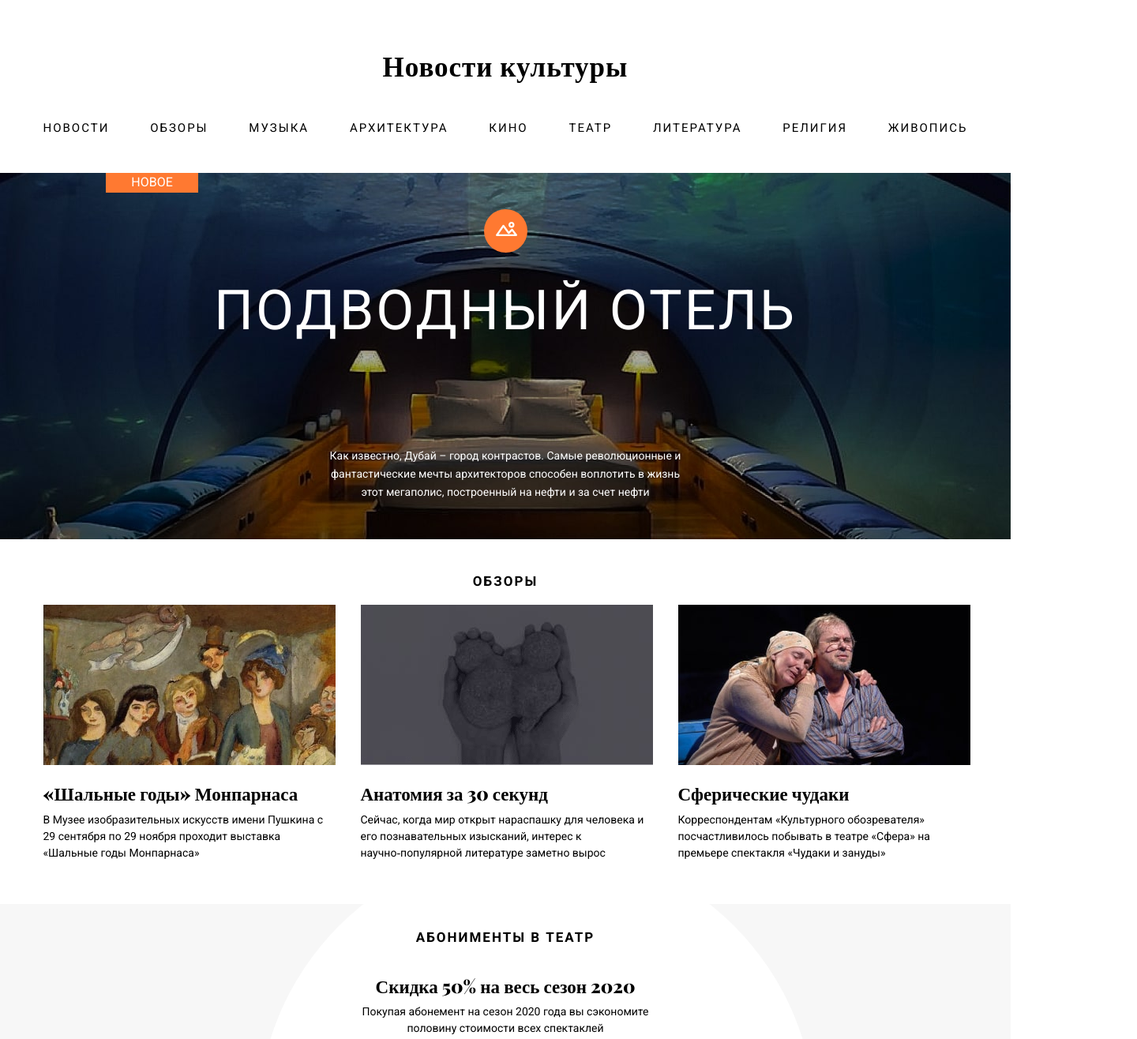
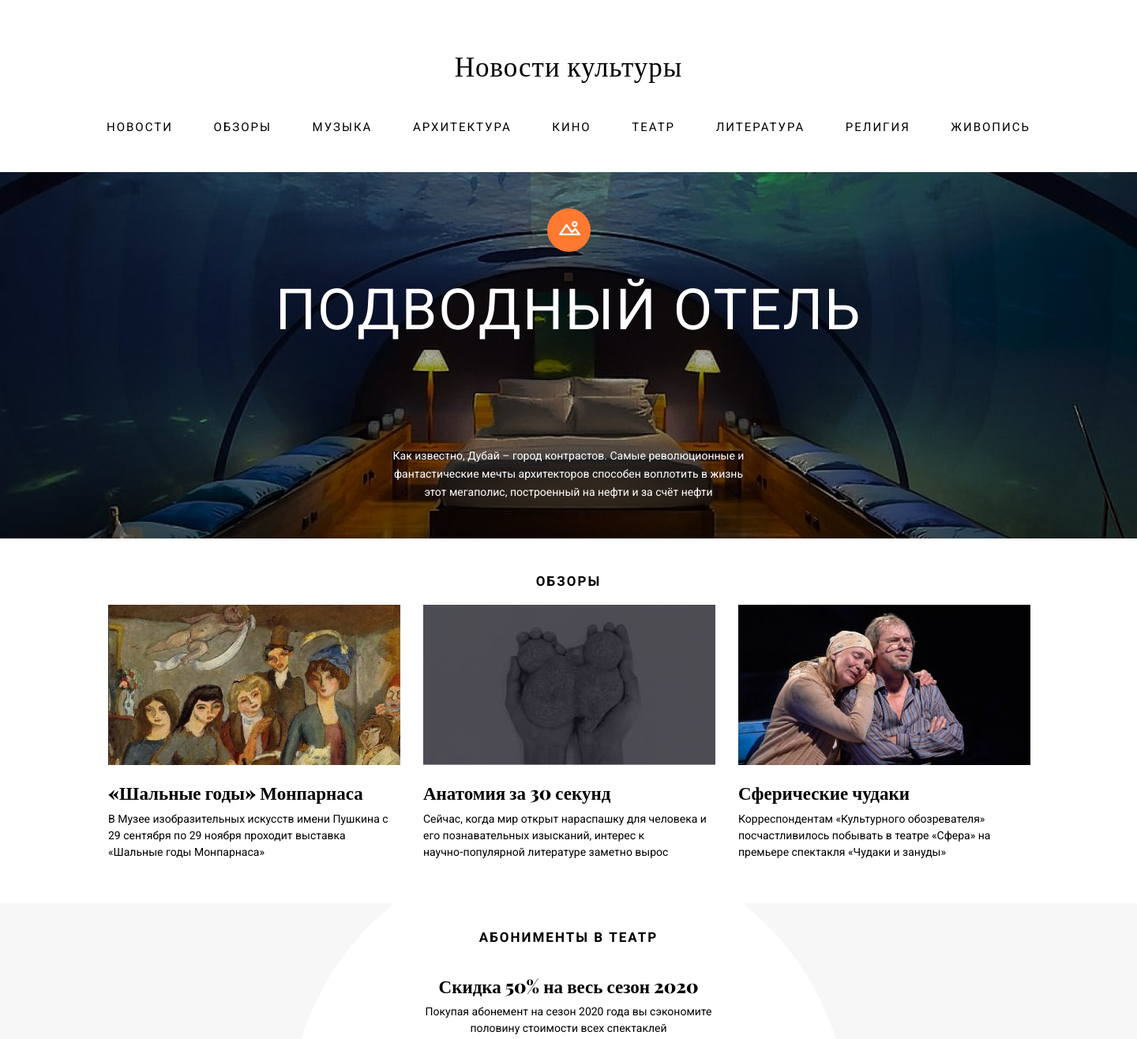
Before and after one commit to Shooouuun/culture_news, a plain HTML site: page index.html in a window 1280 px wide. Shown: the top 1316 px of the page at 79% size, 1440 px wide, since content can reach past the window. Drawn offline with nearby package versions, Linux system fonts and the light colour scheme.

Commit message:
changed some blocks and rules

```diff
--- a/css/style.css
+++ b/css/style.css
@@ -1,6 +1,7 @@
 *,
 *::before,
 *::after {
+  -webkit-box-sizing: inherit;
           box-sizing: inherit;
   margin: 0;
   padding: 0;
@@ -11,10 +12,13 @@
   color: inherit;
 }
 
-html {
+body {
+  -webkit-box-sizing: border-box;
           box-sizing: border-box;
-  font-family: 'Roboto', serif;
-  font-weight: 400;
+  min-width: 1440px;
+  font-family: 'Roboto', "Arial", serif;
+  font-style: normal;
+  font-weight: normal;
 }
 
 a {
@@ -25,34 +29,66 @@ ul {
   list-style: none;
 }
 
+img {
+  max-width: 100%;
+  height: auto;
+}
+
+.visually-hidden:not(:focus):not(:active) {
+  position: absolute;
+
+  width: 1px;
+  height: 1px;
+  margin: -1px;
+  border: 0;
+  padding: 0;
+
+  white-space: nowrap;
+
+  clip: rect(0 0 0 0);
+  overflow: hidden;
+}
+
 .container {
-  max-width: 1171px;
-  min-width: 768px;
+  max-width: 1440px;
+  min-width: 320px;
   margin: 0 auto;
+  padding: 0 135px;
+}
+
+.page-header {
+  margin: 63px 0 47px 0;
 }
 
 .page-header__navigation,
 .page-footer__navigation {
-  padding: 63px 0 47px;
   text-align: center;
 }
 
-.page-header__title,
-.page-footer__title {
+.page-header__logo,
+.page-footer__logo {
+  display: block;
   font-size: 35px;
   letter-spacing: 1px;
   font-family: 'Playfair Display', serif;
-  margin: 0;
+  margin-bottom: 50px;
+  text-align: center;
 }
 
 .page-header__list,
 .page-footer__list {
+  display: -webkit-box;
+  display: -ms-flexbox;
   display: flex;
+  -webkit-box-pack: justify;
+      -ms-flex-pack: justify;
           justify-content: space-between;
+  -webkit-box-orient: horizontal;
+  -webkit-box-direction: normal;
+      -ms-flex-flow: row wrap;
           flex-flow: row wrap;
   font-size: 15px;
   text-transform: uppercase;
-  margin-top: 51px;
   letter-spacing: 2px;
 }
 
@@ -75,6 +111,8 @@ ul {
   height: 2px;
   background-color: black;
   content: "";
+  -webkit-transition: width 0.5s;
+  -o-transition: width 0.5s;
   transition: width 0.5s;
 }
 
@@ -86,57 +124,66 @@ ul {
   background-color: #FF7931;
 }
 
-.page-header__intro {
+.headline {
   position: relative;
-  background: #365167 url(../img/нotel-11.jpg) no-repeat 50%;
+  background: #132231 url('../img/нotel-11.jpg') no-repeat center;
   background-size: cover;
-  min-height: 464px;
+  padding: 133px 0 47px 0;
 }
 
-.page-header__intro::before {
+.headline::before {
+  content: '';
   position: absolute;
-  background-color: #FF7931;
-  content: 'новое';
-  text-transform: uppercase;
-  left: 134px;
-  width: 117px;
-  height: 25px;
-  color: #fff;
-  text-align: center;
-  padding-top: 3px;
+  top: 46px;
+  left: calc(50% - 27px);
+  width: 55px;
+  height: 55px;
+  background-image: url('../img/group_24.svg');
+  background-repeat: no-repeat;
 }
 
-.page-header__intro-wrap {
+.headline__wrap {
+  display: -webkit-box;
+  display: -ms-flexbox;
   display: flex;
+  -webkit-box-orient: vertical;
+  -webkit-box-direction: normal;
+      -ms-flex-flow: column wrap;
           flex-flow: column wrap;
-  padding: 46px 0 0 0;
-  text-align: center;
-  align-items: center;
 }
 
-.page-header__img {
-  margin-bottom: 33px;
+.headline__title {
+  margin-bottom: 131px;
+  text-align: center;
 }
 
-.page-header__title-intro {
-  font-size: 70px;
-  letter-spacing: 3px;
+.headline__link {
+  font-size: 72px;
+  line-height: 84px;
+  font-weight: normal;
+  text-align: center;
+  letter-spacing: 2px;
   text-transform: uppercase;
-  color: #fff;
-  margin: 0 0 133px 0;
-  font-weight: 400;
+  color: #ffffff;
 }
 
-.page-header__description {
-  width: 456px;
-  color: #fff;
+.headline__link:hover,
+.headline__link:focus {
+  color: #ff7931;
+}
+
+.headline__description {
+  max-width: 459px;
+  margin: 0 auto;
   font-size: 14px;
   line-height: 23px;
+  text-align: center;
+  color: #ffffff;
 }
 
 .reviews {
-  text-align: center;
-  padding: 44px 0 54px 0;
+  padding-bottom: 54px;
+  padding-top: 45px;
 }
 
 .reviews__title,
@@ -145,21 +192,32 @@ ul {
   text-transform: uppercase;
   font-weight: 700;
   letter-spacing: 2px;
-  margin-bottom: 20px;
+  text-align: center;
+  margin: 0 0 20px 0;
 }
 
 .reviews__list {
+  display: -webkit-box;
+  display: -ms-flexbox;
   display: flex;
+  -webkit-box-pack: justify;
+      -ms-flex-pack: justify;
           justify-content: space-between;
   text-align: left;
+  margin: 0 0 0 2px;
 }
 
 .reviews__item {
-  width: 367px;
+  width: 370px;
 }
 
 .reviews__link {
+  display: -webkit-box;
+  display: -ms-flexbox;
   display: flex;
+  -webkit-box-orient: vertical;
+  -webkit-box-direction: normal;
+      -ms-flex-direction: column;
           flex-direction: column;
 }
 
@@ -167,8 +225,8 @@ ul {
   color: #FF7931;
 }
 
-.reviews__logotype {
-  margin-bottom: 23px;
+.reviews__img {
+  margin-bottom: 22px;
 }
 
 .reviews__link-title {
@@ -182,54 +240,16 @@ ul {
   line-height: 21px;
 }
 
-.page-footer {
-  background-color: #575757;
-  padding-bottom: 20px;
-}
-
-.page-footer__navigation {
-  padding: 28px 0 46px;
-  text-align: center;
-  border-bottom: 1px solid rgba(255, 255, 255, 0.4);
-}
-
-.page-footer__title {
-  color: #fff;
-  font-size: 28px;
-  letter-spacing: 1px;
-}
-
-.page-footer__list {
-  color: #fff;
-  margin-top: 36px;
-}
-
 .subscription {
-  position: relative;
-  background-color: #F7F7F7;
-  height: 556px;
-  overflow: hidden;
-  z-index: 1;
   margin-bottom: 50px;
-}
-
-.subscription::after {
-  position: absolute;
-  content: ' ';
-  left: calc(25% - -6px);
-  height: 707px;
-  width: 707px;
-  border: 0 solid red;
-  border-radius: 50%;
-  margin: 0 auto;
-  top: -76px;
-  background-color: white;
-  z-index: -1;
+  padding-top: 34px;
+  padding-bottom: 51px;
+  background: -o-radial-gradient(circle, #ffffff 46%, #f7f7f7 45%);
+  background: radial-gradient(circle, #ffffff 46%, #f7f7f7 45%);
 }
 
 .subscription__wrap {
   text-align: center;
-  padding: 33px 0;
 }
 
 .subscription__item {
@@ -274,7 +294,7 @@ ul {
 
 .subscription__btn {
   position: relative;
-  padding: 17px 61px 16px 30px;
+  padding: 17px 62px 16px 30px;
   font-weight: bold;
   font-size: 12px;
   letter-spacing: 2px;
@@ -293,11 +313,47 @@ ul {
   background: url('../img/arrow_forward.svg') no-repeat 50% 50%;
 }
 
+.page-footer {
+  background-color: #575757;
+  padding-bottom: 19px;
+}
+
+.page-footer__navigation {
+  position: relative;
+  padding-top: 29px;
+  padding-bottom: 42px;
+  text-align: center;
+}
+
+.page-footer__navigation::after {
+  display: block;
+  content: "";
+  width: 1170px;
+  height: 1px;
+  margin-top: 46px;
+  background-color: rgba(255, 255, 255, 0.4);
+}
+
+.page-footer__logo {
+  color: #fff;
+  font-size: 28px;
+  letter-spacing: 1px;
+  margin-bottom: 35px;
+}
+
+.page-footer__list {
+  color: #fff;
+}
+
 .page-footer__icon-list {
+  display: -webkit-box;
+  display: -ms-flexbox;
   display: flex;
+  -webkit-box-pack: justify;
+      -ms-flex-pack: justify;
           justify-content: space-between;
   width: 169px;
-  margin: 42px auto 27px;
+  margin: 0 auto 27px;
 }
 
 .page-footer__icon-item {
@@ -315,7 +371,7 @@ ul {
 
 .page-footer__icon-fb {
   left: 35%;
-  top: 26%;
+  top: 27%;
 }
 
 .page-footer__icon-tw {
--- a/index.html
+++ b/index.html
@@ -14,7 +14,7 @@
 <body class="index-page">
 <header class="page-header">
   <nav class="page-header__navigation container">
-    <h1 class="page-header__title">Новости культуры</h1>
+    <a class="page-header__logo">Новости культуры</a>
     <ul class="page-header__list">
       <li class="page-header__item"><a href="#" class="page-header__link">новости</a></li>
       <li class="page-header__item"><a href="#" class="page-header__link">обзоры</a></li>
@@ -27,43 +27,47 @@
       <li class="page-header__item"><a href="#" class="page-header__link">живопись</a></li>
     </ul>
   </nav>
-  <section class="page-header__intro">
-    <div class="page-header__intro-wrap container">
-      <img class="page-header__img" src="img/group_24.svg" alt="img">
-      <h1 class="page-header__title-intro">подводный отель</h1>
-      <p class="page-header__description">Как известно, Дубай – город контрастов. Самые революционные и фантастические мечты архитекторов способен воплотить в жизнь этот мегаполис, построенный на нефти и за счет нефти</p>
+</header>
+<main>
+  <h1 class="visually-hidden">Новости культуры</h1>
+  <section class="headline">
+    <div class="headline__wrap container">
+      <h2 class="headline__title">
+        <a class="headline__link" href="#">подводный отель</a>
+      </h2>
+      <p class="headline__description">
+        Как известно, Дубай – город контрастов. Самые революционные и фантастические мечты архитекторов способен воплотить в жизнь этот мегаполис, построенный на нефти и за счёт нефти
+      </p>
     </div>
   </section>
-</header>
-<main>
   <section class="reviews container">
-    <h3 class="reviews__title">обзоры</h3>
+    <h2 class="reviews__title">обзоры</h2>
     <ul class="reviews__list">
       <li class="reviews__item">
         <a href="#" class="reviews__link">
-          <img class="reviews__logotype" src="img/rev-1.jpg" alt="Изображение «Шальные годы» Монпарнаса" width="370" height="203">
-          <h2 class="reviews__link-title">«Шальные годы» Монпарнаса</h2>
+          <img class="reviews__img" src="img/rev-1.jpg" alt="Изображение «Шальные годы» Монпарнаса" width="370" height="203">
+          <h3 class="reviews__link-title">«Шальные годы» Монпарнаса</h3>
           <p class="reviews__description">В Музее изобразительных искусств имени Пушкина с 29 сентября по 29 ноября проходит выставка «Шальные годы Монпарнаса»</p>
         </a>
       </li>
       <li class="reviews__item">
         <a href="#" class="reviews__link">
-          <img class="reviews__logotype" src="img/rev-2.png" alt="Изображение Анатомия за 30 секунд" width="370" height="203">
-          <h2 class="reviews__link-title">Анатомия за 30 секунд</h2>
+          <img class="reviews__img" src="img/rev-2.png" alt="Изображение Анатомия за 30 секунд" width="370" height="203">
+          <h3 class="reviews__link-title">Анатомия за 30 секунд</h3>
           <p class="reviews__description">Сейчас, когда мир открыт нараспашку для человека и его познавательных изысканий, интерес к научно‑популярной литературе заметно вырос</p>
         </a>
       </li>
       <li class="reviews__item">
         <a href="#" class="reviews__link">
-          <img class="reviews__logotype" src="img/rev-3.jpg" alt="Изображение Сферические чудаки" width="370" height="203">
-          <h2 class="reviews__link-title">Сферические чудаки</h2>
+          <img class="reviews__img" src="img/rev-3.jpg" alt="Изображение Сферические чудаки" width="370" height="203">
+          <h3 class="reviews__link-title">Сферические чудаки</h3>
           <p class="reviews__description">Корреспондентам «Культурного обозревателя» посчастливилось побывать в театре «Сфера» на премьере спектакля «Чудаки и зануды»</p>
         </a>
       </li>
     </ul>
   </section>
   <section class="subscription">
-    <div class="subscription__wrap container">
+    <div class="subscription__wrap">
       <h2 class="subscription__title">абонименты в театр</h2>
       <ul class="subscription__list">
         <li class="subscription__item">
@@ -85,7 +89,7 @@
 </main>
 <footer class="page-footer">
   <nav class="page-footer__navigation container">
-    <h2 class="page-footer__title" >Новости культуры</h2>
+    <a class="page-footer__logo" >Новости культуры</a>
     <ul class="page-footer__list">
       <li class="page-footer__item"><a href="#" class="page-footer__link">новости</a></li>
       <li class="page-footer__item"><a href="#" class="page-footer__link">обзоры</a></li>
```
Also changed, not shown: css/min-style.css, 1 other file. Lines whose indentation alone changed are shown as unchanged.
